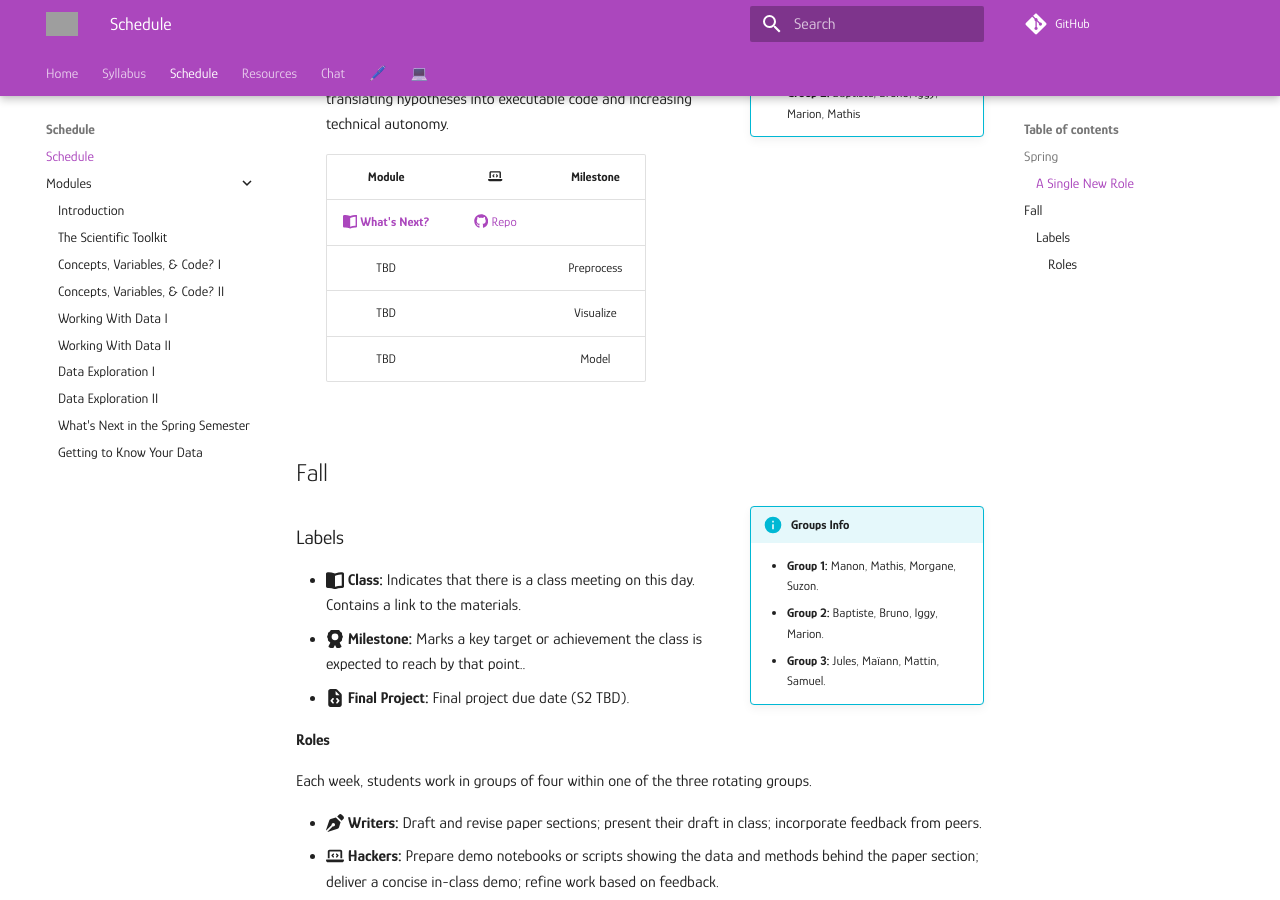
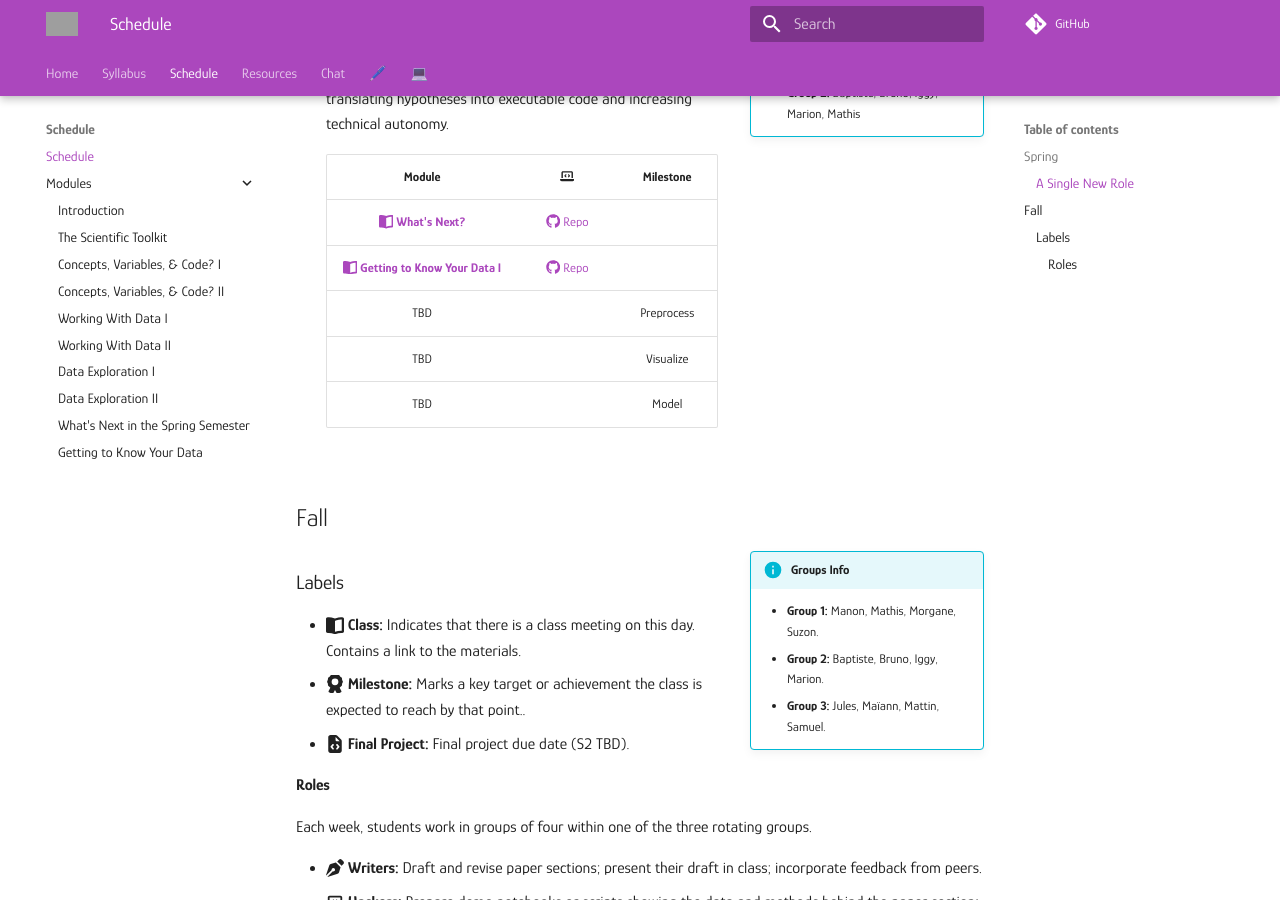
Before and after one commit to mickaeltemporao/itds, an MkDocs documentation site: the page built from docs/schedule.md, in a window 1280 px wide and 900 px high, scrolled down 384 px. Built offline with MkDocs 1.6.1 and Material for MkDocs 9.7.7, drawn with Linux system fonts in a browser that asks for light colours; comment, search, counter and statistics services are not loaded; grey boxes are pictures that could not be loaded.

Commit message:
adding getting to know module

```diff
--- a/docs/schedule.md
+++ b/docs/schedule.md
@@ -13,6 +13,7 @@ This schedule is an approximation, subject to change due needs of the students i
      | Module                                                                    | :fontawesome-solid-laptop-code: | Milestone  |
      |:-------------------------------------------------------------------------:|:-------------------------------:|:----------:|
      | [**:fontawesome-solid-book-open: What's Next?**](modules/spring-intro.md) | [:fontawesome-brands-github: Repo](https://github.com/mickaeltemporao/paper-spsc-2026)                                |            |
+     | [**:fontawesome-solid-book-open: Getting to Know Your Data I**](modules/exploration-3.md) | [:fontawesome-brands-github: Repo](https://github.com/mickaeltemporao/paper-spsc-2026)                                |            |
      | TBD                                                                       |                                 | Preprocess |
      | TBD                                                                       |                                 | Visualize  |
      | TBD                                                                       |                                 | Model      |
```
